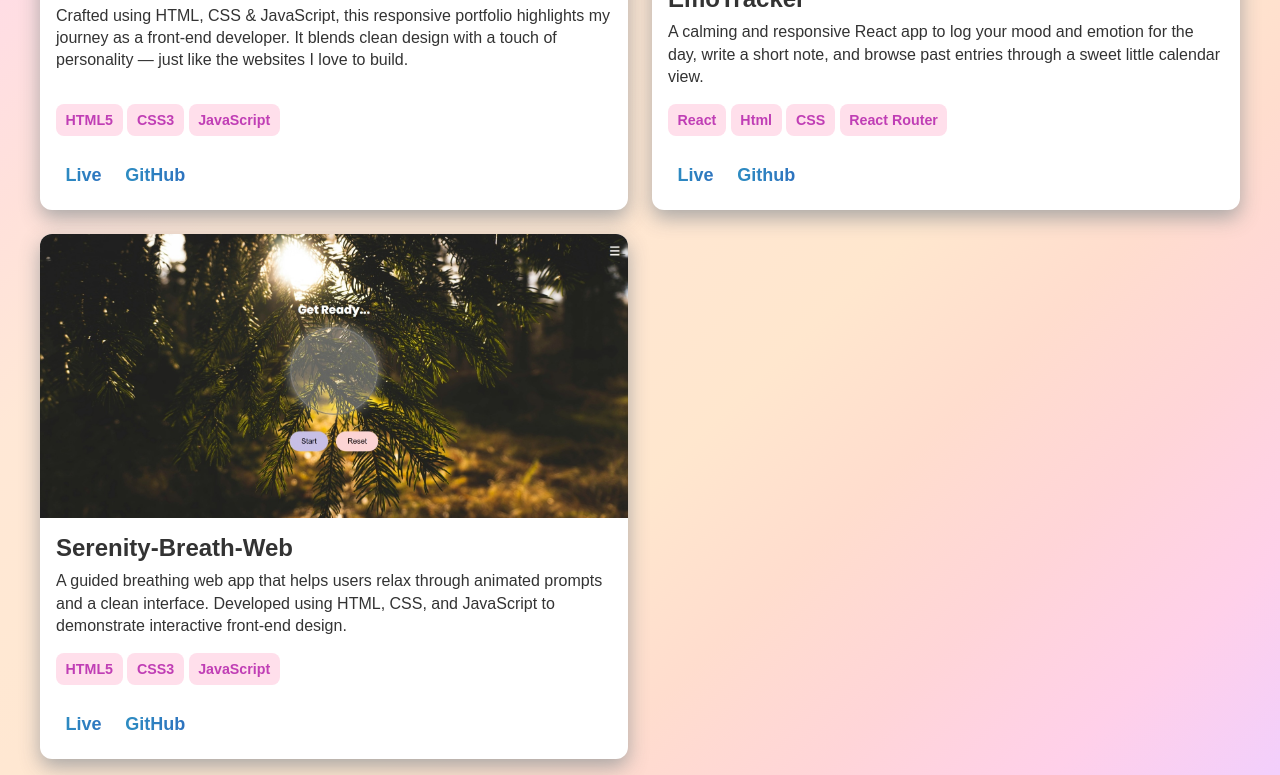
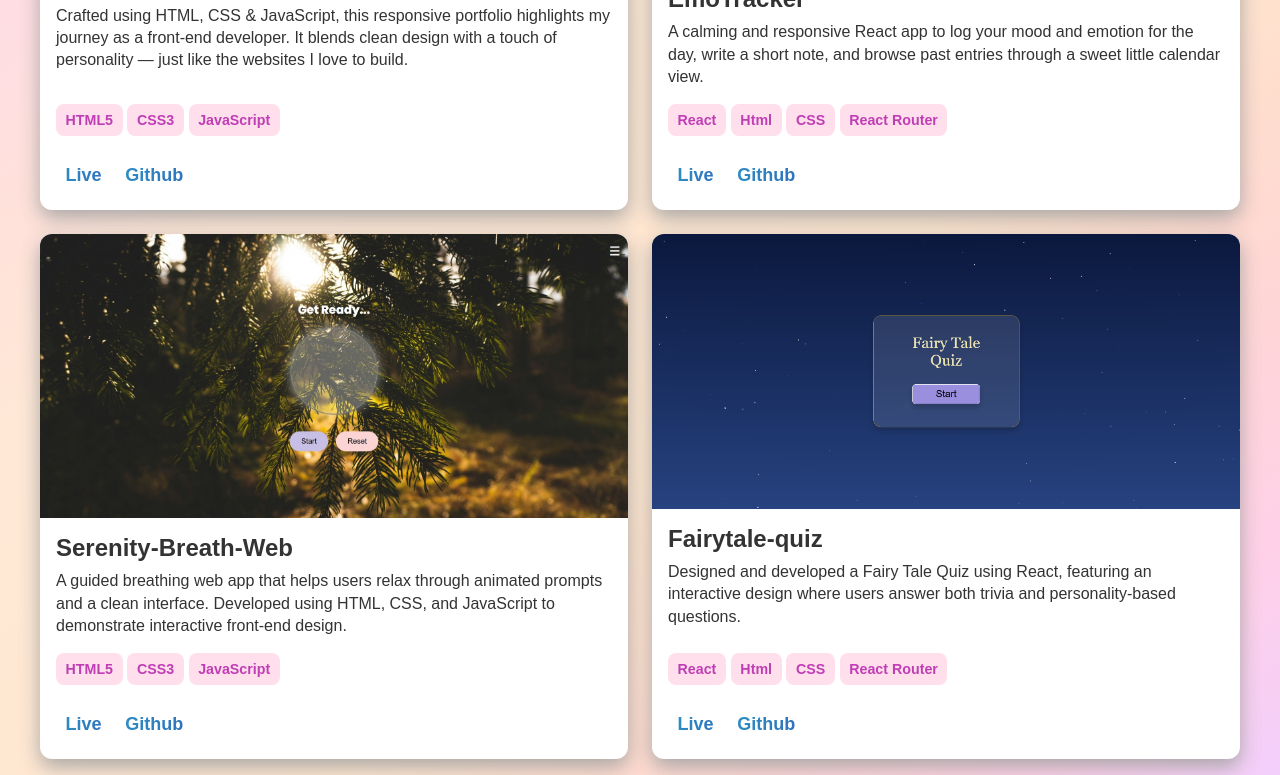
Before and after one commit to khushi05sharma/Personal-Portfolio, a plain HTML site: page code-projects.html in a window 1280 px wide. Shown: the part 465-1240 px from the top of the page. Drawn offline with Linux system fonts and the light colour scheme.

Commit message:
added links

```diff
--- a/code-projects.html
+++ b/code-projects.html
@@ -34,8 +34,16 @@
           </div>
 
           <div class="links">
-            <a href="#" class="live">Live</a>
-            <a href="#" class="code">GitHub</a>
+            <a
+              href="https://khushi05sharma.github.io/Personal-Portfolio/"
+              target="_blank"
+              >Live</a
+            >
+            <a
+              href="https://github.com/khushi05sharma/Personal-Portfolio"
+              target="_blank"
+              >Github</a
+            >
           </div>
         </div>
       </div>
@@ -91,15 +99,48 @@
           </div>
 
           <div class="links">
-            <a
+           <a
               href="https://khushi05sharma.github.io/serenity-breath-web/"
-              class="btn live"
+              target="_blank"
               >Live</a
             >
             <a
               href="https://github.com/khushi05sharma/serenity-breath-web"
-              class="btn code"
-              >GitHub</a
+              target="_blank"
+              >Github</a
+            >
+          </div>
+        </div>
+      </div>
+
+      <!-- fourth project -->
+
+      <div class="project-card">
+        <img src="img/fairytale.png" alt="fairytale" />
+
+        <div class="card-content">
+          <h2>Fairytale-quiz</h2>
+          <p>
+            Designed and developed a Fairy Tale Quiz using React, featuring an
+            interactive design where users answer both trivia and
+            personality-based questions.
+          </p>
+
+          <div class="skills">
+           <span>React</span><span>Html</span><span>CSS</span
+            ><span>React Router</span>
+          </div>
+
+          <div class="links">
+           <a
+              href="https://khushi05sharma.github.io/Fairytale-quiz/"
+              target="_blank"
+              >Live</a
+            >
+            <a
+              href="https://github.com/khushi05sharma/Fairytale-quiz"
+              target="_blank"
+              >Github</a
             >
           </div>
         </div>
```
Also changed, not shown: design-projects.html (+36 -0 lines), img/fairytale.png (added).
